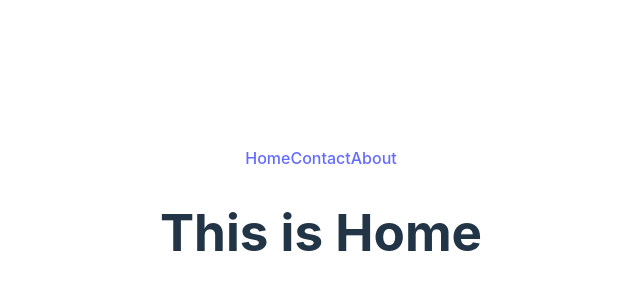
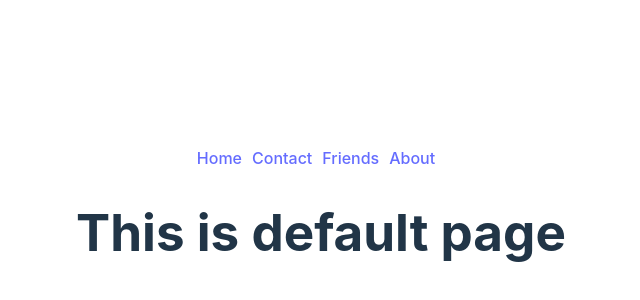
Before and after one commit to md-mostafiz181/Module-58-last, a React (Vite) app: page / in a window 1280 px wide. Shown: the part 180-480 px from the top of the page, without its empty margins (319-959 px from the left). Built offline with nearby package versions, Linux system fonts and the light colour scheme.

Commit message:
class-03 added, Link, loader

```diff
--- /dev/null
+++ b/src/components/First/First.jsx
@@ -0,0 +1,12 @@
+import React from 'react';
+
+const First = () => {
+    return (
+        <div>
+            <h1>This is default page</h1>
+
+        </div>
+    );
+};
+
+export default First;
--- /dev/null
+++ b/src/components/Friends/Friends.jsx
@@ -0,0 +1,16 @@
+import React from 'react';
+import { useLoaderData } from 'react-router-dom';
+
+const Friends = () => {
+
+    const data=useLoaderData();
+    console.log(data)
+    return (
+        <div>
+            <h1>These are my friends</h1>
+
+        </div>
+    );
+};
+
+export default Friends;
--- /dev/null
+++ b/src/components/Header/Header.css
@@ -0,0 +1,3 @@
+nav a{
+    margin-right: 10px;
+}
--- a/src/components/Header/Header.jsx
+++ b/src/components/Header/Header.jsx
@@ -1,13 +1,16 @@
 import React from 'react';
+import { Link } from 'react-router-dom';
+import "./Header.css"
 
 const Header = () => {
     return (
-        <div>
-            <a href="/">Home</a>
-            <a href="contact">Contact</a>
-            <a href="about">About</a>
+        <nav>
+            <Link to="/">Home</Link>
+            <Link to="contact">Contact</Link>
+            <Link to="friends">Friends</Link>
+            <Link to="about">About</Link>
 
-        </div>
+        </nav>
     );
 };
 
--- a/src/components/Home/Home.jsx
+++ b/src/components/Home/Home.jsx
@@ -6,7 +6,6 @@ const Home = () => {
     return (
         <div>
             <Header></Header>
-            <h1>This is Home</h1>
             <Outlet></Outlet>
 
         </div>
--- a/src/main.jsx
+++ b/src/main.jsx
@@ -11,6 +11,8 @@ import Home from './components/Home/Home.jsx';
 import Header from './components/Header/Header.jsx';
 import Contact from './components/Contact/Contact.jsx';
 import About from './components/About/About.jsx';
+import First from './components/First/First.jsx';
+import Friends from './components/Friends/Friends.jsx';
 
 // const router = createBrowserRouter([
 //   {
@@ -33,6 +35,18 @@ const router=createBrowserRouter([
     element:<Home></Home>,
     children:[
       {
+        path:"/",
+        element:<First></First>
+
+      },
+      {
+        path:"/friends",
+        element:<Friends></Friends>,
+        loader:()=>fetch('https://jsonplaceholder.typicode.com/users')
+
+
+      },
+      {
         path:"/contact",
         element:<Contact></Contact>,
       },
```
